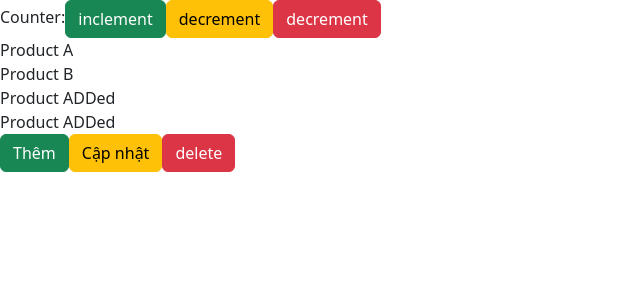
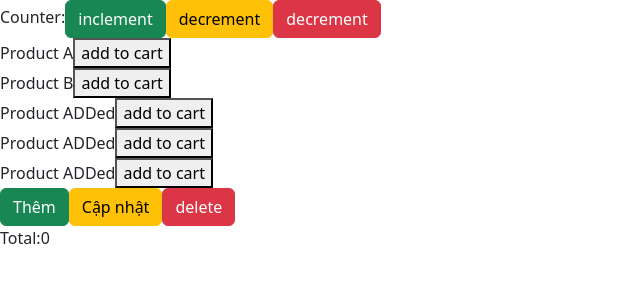
Before and after one commit to Thandinhcong/React-TS, a React (Vite) app: page / in a window 1280 px wide. Shown: the top 300 px of the page, without its empty margins (0-640 px from the left). Built offline with nearby package versions, Linux system fonts and the light colour scheme; data requests are answered from the project's data file.

Commit message:
cart redux

```diff
--- a/db.json
+++ b/db.json
@@ -12,11 +12,17 @@
     },
     {
       "name": "Product ADDed",
-      "id": 4
+      "id": 4,
+      "price": "300"
     },
     {
       "name": "Product ADDed",
-      "id": 5
+      "id": 5,
+      "price": "400"
+    },
+    {
+      "name": "Product ADDed",
+      "id": 6
     }
   ]
 }
--- a/src/App.tsx
+++ b/src/App.tsx
@@ -1,4 +1,5 @@
 
+import Cart from './components/cart'
 import Counter from './components/counter'
 import ProductList from './components/productList'
 
@@ -7,6 +8,7 @@ function App() {
     <div>
       <Counter />
       <ProductList />
+      <Cart />
     </div>
   )
 }
--- a/src/app/store.tsx
+++ b/src/app/store.tsx
@@ -2,6 +2,7 @@ import { legacy_createStore as createStore, combineReducers, applyMiddleware, co
 import counterReducer from '../reducer/counter';
 import productReducer from '../reducer';
 import thunk from 'redux-thunk';
+import cartReducer from '../reducer/cart';
 
 
 const composeEnhancers =
@@ -17,7 +18,11 @@ const enhancer = composeEnhancers(
 );
 const rootReducer = combineReducers({
     counter: counterReducer,
-    products: productReducer
+    products: productReducer,
+    cart: cartReducer,
+
+
 })
+
 const store = createStore(rootReducer, enhancer)
 export default store;
--- /dev/null
+++ b/src/components/cart/index.tsx
@@ -0,0 +1,35 @@
+import React from "react";
+import { useDispatch, useSelector } from "react-redux";
+
+
+const Cart = () => {
+    const dispatch = useDispatch();
+    const { items } = useSelector((state: any) => state.cart);
+
+    return (
+        <div>
+            {items?.map((item: any) => (
+                <div key={item.id}>
+                    {item?.name} - {item?.quantity} - {item?.price * item?.quantity}
+                    <button
+                        className="btn btn-danger"
+                        onClick={() => dispatch({ type: "cart/increase", payload: item.id })}
+                    >
+                        increase
+                    </button>
+                    <button
+                        className="btn-primary"
+                        onClick={() => dispatch({ type: "cart/decrease", payload: item.id })}
+                    >
+                        decrease
+                    </button>
+                </div>
+            ))}
+            Total:{items.reduce(function (sum: any, item: any) {
+                return sum + item.price * item.quantity;
+            }, 0)}
+        </div>
+    );
+};
+
+export default Cart;
--- a/src/components/productList/index.tsx
+++ b/src/components/productList/index.tsx
@@ -14,7 +14,14 @@ const ProductList = () => {
     return (
         <div>
             {products.map((product: any) => (
-                <div key={product.id}>{product.name}</div>
+                <div key={product.id}>
+                    {product.name}
+                    <button
+                        onClick={
+                            () => dispatch({ type: "cart/add", payload: { ...product, quantity: 1 } })
+                        }>
+                        add to cart</button>
+                </div>
             ))}
             <Button success onClick={() => dispatch(addProduct({ name: "Product ADDed" }))}>Thêm</Button>
             <Button warning onClick={() => dispatch(updateProduct({ name: "Product update", id: 3 }))}>Cập nhật</Button>
--- /dev/null
+++ b/src/reducer/cart.tsx
@@ -0,0 +1,47 @@
+import { produce } from "immer";
+
+const initialState = {
+    items: []
+} as { items: any[] }
+
+const cartReducer = (state = initialState, action: any) => {
+    return produce(state, draftState => {
+        switch (action.type) {
+            case "cart/add":
+                const product = action.payload
+                // Tìm index sản phẩm trong giỏ hàng
+                const existProductIndex = draftState.items.findIndex(item => item.id === action.payload.id);
+
+                // Nếu không có sản phẩm nào trong giỏ hàng thì thêm sản phẩm vừa click add
+                if (existProductIndex === -1) {
+                    draftState.items.push(product)
+
+                } else {
+                    // Ngược lại thì cập nhật số lượng, dựa theo index mới tìm được
+                    draftState.items[existProductIndex].quantity++
+                }
+                break;
+            case "cart/increase":
+                draftState.items.find((item: any) => item.id === action.payload).quantity++
+                break;
+            case "cart/decrease":
+                // Tìm sản phẩm dựa vào object id mình vừa click
+                const foundProduct = draftState.items.find((item: any) => item.id === action.payload)
+                // Nếu có sản phẩm trong giỏ hàng thì giảm số lượng
+                foundProduct.quantity--;
+                // Nếu số lượng giảm dưới 1 thì xóa
+                if (foundProduct.quantity < 1) {
+                    const confirm = window.confirm('Bạn có chắc chắn muốn xóa?');
+                    // nếu confirm được chọn là true thì xóa
+                    if (confirm) draftState.items = draftState.items.filter(item => item.id !== foundProduct.id);
+                    // Nếu confirm được chọn là cancel thì set lại số lượng sp = 1
+                    foundProduct.quantity = 1
+                }
+                break;
+            default:
+                return state;
+        }
+    })
+}
+
+export default cartReducer;
--- a/src/reducer/counter.tsx
+++ b/src/reducer/counter.tsx
@@ -1,7 +1,6 @@
 import { produce } from "immer";
 
 const counterReducer = (state = { count: 10 }, action: any) => {
-    console.log("state :", state);
     return produce(state, draftState => {
         switch (action.type) {
             case "INCREMENT":
--- a/src/reducer/index.tsx
+++ b/src/reducer/index.tsx
@@ -6,8 +6,6 @@ const initialState = {
     error: ""
 } as { products: any[], isLoading: boolean, error: string }
 const productReducer = (state = initialState, action: any) => {
-
-    console.log(action);
     return produce(state, drafState => {
         switch (action.type) {
             case "products/fetchProducts": {
```
